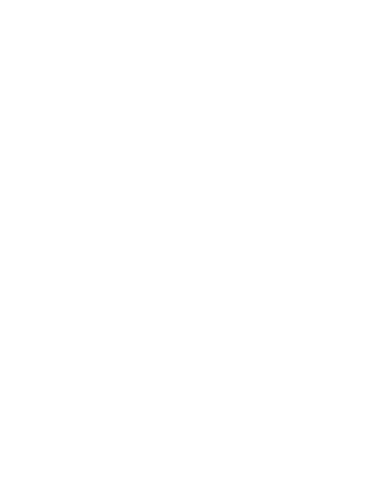
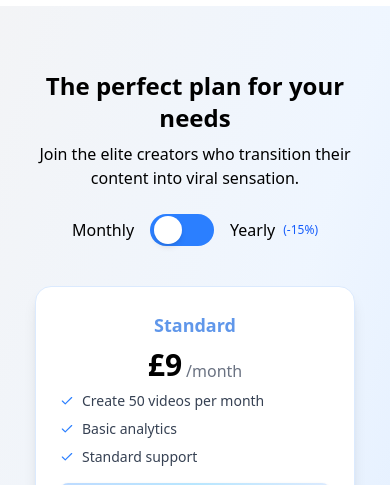
Before and after one commit to m-tayaib/shortly-frontend, a React (Vite) app: page / in a window 390 px wide. Shown: the part 4159-4644 px from the top of the page. Before the commit the page ends 4165 px from the top, so only its background shows below. Built offline with nearby package versions, Linux system fonts and the light colour scheme.

Commit message:
add plan section and also make responsive & animation

```diff
--- a/src/LandingPage/HomeLandingPage.tsx
+++ b/src/LandingPage/HomeLandingPage.tsx
@@ -2,6 +2,7 @@ import HeroSection from "../Sections/HeroSection"
 import TryItNowSection from "../Sections/TryItNowSection"
 import AllInOneSection from "../Sections/AllInOneSection"
 import MadeWithStory from "../Sections/MadeWithStory"
+import PerfectPlanSection from "../Sections/PerfectPlanSection"
 
 function HomeLandingPage() {
   return (
@@ -10,6 +11,7 @@ function HomeLandingPage() {
    <TryItNowSection/>
    <AllInOneSection />
    <MadeWithStory />
+   <PerfectPlanSection/>
    </>
   )
 }
--- a/src/Sections/MadeWithStory.tsx
+++ b/src/Sections/MadeWithStory.tsx
@@ -46,13 +46,13 @@ const MadeWithStory: React.FC = () => {
                 viewport={{ once: true }}
                 transition={{ duration: 0.6 }}
             >
-                Made with <span className="font-bold" style={{ color: '#0066FF' }}>Shortfy</span>
+                Made with <span className="font-bold text-[#6097ea]"   >fastly</span>
             </motion.h3>
             {/* Description */}
             <motion.p
                 className="text-gray-500 text-center font-light mb-6 max-w-xl"
                 initial={{ opacity: 0, y: 20 }}
-                whileInView={{ opacity: 1, y: 0 }}
+                whileInView={{ opacity: 1, y: 0 }}s
                 viewport={{ once: true }}
                 transition={{ duration: 0.7, delay: 0.2 }}
             >
--- /dev/null
+++ b/src/Sections/PerfectPlanSection.tsx
@@ -0,0 +1,154 @@
+import React, { useState } from 'react';
+import { motion } from 'framer-motion';
+import { FiCheck } from 'react-icons/fi';
+
+const plans = [
+    {
+        title: 'Standard',
+        price: 9,
+        features: [
+            'Create 50 videos per month',
+            'Basic analytics',
+            'Standard support',
+        ],
+        button: false,
+        popular: false,
+    },
+    {
+        title: 'Standard Plus',
+        price: 19,
+        features: [
+            'Create 200 videos per month',
+            'Advanced analytics',
+            'Priority support',
+        ],
+        button: true,
+        popular: true,
+    },
+    {
+        title: 'Standard Pro Plus',
+        price: 39,
+        features: [
+            'Unlimited videos per month',
+            'Full analytics suite',
+            '24/7 premium support',
+        ],
+        button: false,
+        popular: false,
+    },
+];
+
+const sectionGradient =
+    'bg-gradient-to-br from-gray-100 via-blue-50 to-blue-100 relative overflow-hidden';
+const centerCardGradient =
+    'bg-gradient-to-b from-sky-200 via-blue-200 to-blue-100';
+
+const PerfectPlanSection: React.FC = () => {
+    const [isYearly, setIsYearly] = useState(false);
+
+    return (
+        <section
+            className={`w-full py-16 px-3 sm:px-6 md:px-12 flex flex-col items-center ${sectionGradient}`}
+            id="perfect-plan"
+        >
+            {/* Section Title */}
+            <motion.h3
+                initial={{ opacity: 0, y: -30 }}
+                whileInView={{ opacity: 1, y: 0 }}
+                viewport={{ once: true }}
+                transition={{ duration: 0.6 }}
+                className="text-2xl sm:text-3xl md:text-4xl font-bold text-center mb-2"
+            >
+                The perfect plan for your needs
+            </motion.h3>
+            {/* Subtitle */}
+            <motion.p
+                initial={{ opacity: 0, y: -20 }}
+                whileInView={{ opacity: 1, y: 0 }}
+                viewport={{ once: true }}
+                transition={{ duration: 0.7, delay: 0.1 }}
+                className="text-base sm:text-lg md:text-xl font-light text-center mb-6 max-w-2xl mx-auto"
+            >
+                Join the elite creators who transition their content into viral sensation.
+            </motion.p>
+            {/* Toggle */}
+            <motion.div
+                initial={{ opacity: 0, y: -10 }}
+                whileInView={{ opacity: 1, y: 0 }}
+                viewport={{ once: true }}
+                transition={{ duration: 0.7, delay: 0.2 }}
+                className="flex items-center justify-center gap-4 mb-10"
+            >
+                <span className="text-base font-medium">Monthly</span>
+                <button
+                    className={`relative w-16 h-8 flex items-center rounded-full p-1 transition-colors duration-300 ${isYearly ? 'bg-blue-200' : 'bg-blue-500'
+                        }`}
+                    onClick={() => setIsYearly((prev) => !prev)}
+                    aria-label="Toggle billing period"
+                >
+                    <motion.div
+                        className={`w-7 h-7 rounded-full bg-white shadow-md flex items-center justify-center transition-transform duration-300 ${isYearly ? 'translate-x-8' : 'translate-x-0'
+                            }`}
+                        layout
+                        transition={{ type: 'spring', stiffness: 400, damping: 30 }}
+                    />
+                </button>
+                <span className="text-base font-medium flex items-center gap-1">
+                    Yearly <span className="ml-1 text-xs text-blue-600">(-15%)</span>
+                </span>
+            </motion.div>
+            {/* Plan Cards */}
+            <div className="w-full flex flex-col md:flex-row items-center justify-center gap-6 mb-8">
+                {plans.map((plan, idx) => {
+                    const isCenter = idx === 1;
+                    return (
+                        <motion.div
+                            key={plan.title}
+                            initial={{ opacity: 0, y: 40 }}
+                            whileInView={{ opacity: 1, y: 0 }}
+                            viewport={{ once: true, amount: 0.4 }}
+                            transition={{ delay: idx * 0.15, type: 'spring', stiffness: 80 }}
+                            className={`relative flex flex-col items-center rounded-2xl shadow-lg p-6 w-full max-w-xs border border-blue-100 ${isCenter ? `${centerCardGradient} scale-105 z-10` : 'bg-white'
+                                }`}
+                        >
+                            {/* Popular badge */}
+                            {plan.popular && (
+                                <span className="absolute top-4 right-4 px-3 py-1 text-xs rounded bg-blue-400 text-white font-semibold shadow">
+                                    Popular
+                                </span>
+                            )}
+                            {/* Title */}
+                            <h4 className="text-lg font-bold text-[#6097ea] mb-2">{plan.title}</h4>
+                            {/* Price */}
+                            <div className="flex items-end gap-1 mb-2">
+                                <span className="text-3xl font-extrabold text-black">
+                                    £{isYearly ? (plan.price * 12 * 0.85).toFixed(0) : plan.price}
+                                </span>
+                                <span className="text-base text-gray-500 font-medium">/month</span>
+                            </div>
+                            {/* Features */}
+                            <ul className="w-full flex flex-col gap-2 mb-4">
+                                {plan.features.map((feature, i) => (
+                                    <li key={i} className="flex items-center gap-2 text-sm text-gray-700">
+                                        <FiCheck className="text-blue-500" />
+                                        {feature}
+                                    </li>
+                                ))}
+                            </ul>
+                            {/* Button */}
+
+                                <button
+                                    className="w-full py-2 rounded-lg font-semibold text-black bg-gradient-to-r from-blue-200 via-sky-200 to-blue-100 hover:from-blue-300 hover:to-sky-200 transition mb-2 shadow"
+                                >
+                                    Get Started
+                                </button>
+
+                        </motion.div>
+                    );
+                })}
+            </div>
+        </section>
+    );
+};
+
+export default PerfectPlanSection;
```
